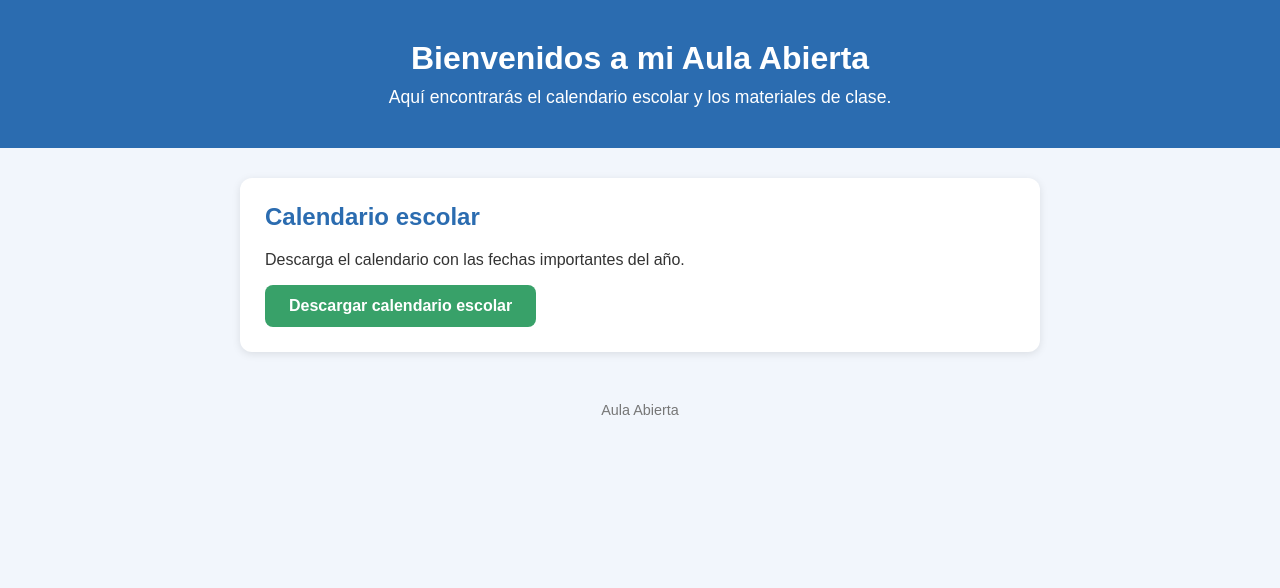
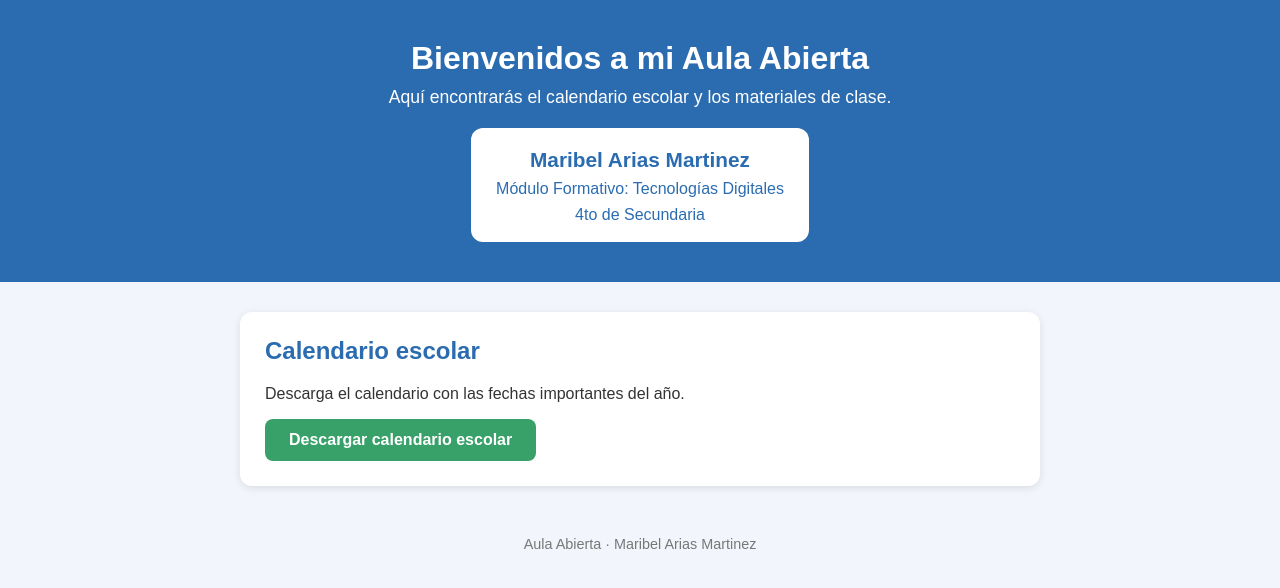
Before and after one commit to maribelariasmartinez54-source/calendario-escolar, a plain HTML site: page index.html in a window 1280 px wide. Drawn offline with Linux system fonts and the light colour scheme.

Commit message:
Add docente section and update footer content

```diff
--- a/index.html
+++ b/index.html
@@ -24,6 +24,19 @@
     header p {
       margin: 0;
       font-size: 1.1em;
+    }
+    .docente {
+      background: white;
+      color: #2b6cb0;
+      display: inline-block;
+      margin-top: 20px;
+      padding: 15px 25px;
+      border-radius: 12px;
+      line-height: 1.6;
+    }
+    .docente strong {
+      font-size: 1.3em;
+      color: #2b6cb0;
     }
     main {
       max-width: 800px;
@@ -64,6 +77,11 @@
   <header>
     <h1>Bienvenidos a mi Aula Abierta</h1>
     <p>Aquí encontrarás el calendario escolar y los materiales de clase.</p>
+    <div class="docente">
+      <strong>Maribel Arias Martinez</strong><br>
+      Módulo Formativo: Tecnologías Digitales<br>
+      4to de Secundaria
+    </div>
   </header>
   <main>
     <div class="tarjeta">
@@ -72,6 +90,6 @@
       <a class="boton" href="calendario%20escolar.docx">Descargar calendario escolar</a>
     </div>
   </main>
-  <footer>Aula Abierta</footer>
+  <footer>Aula Abierta · Maribel Arias Martinez</footer>
 </body>
-</html
+</
```
